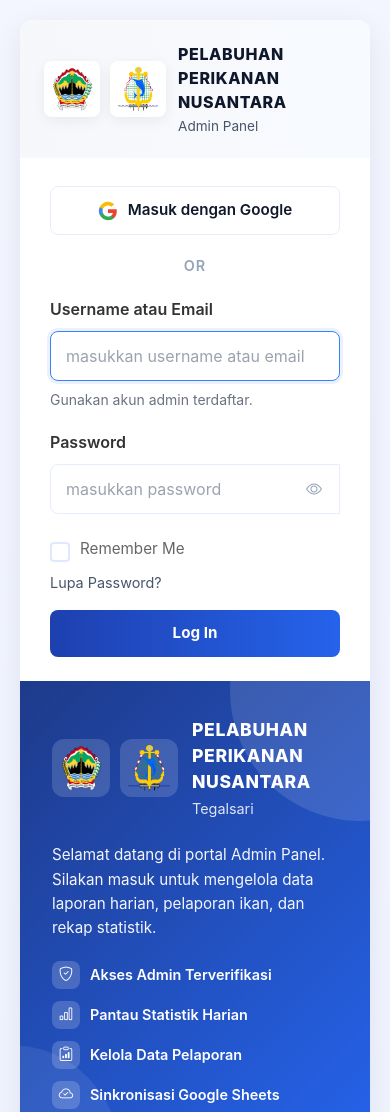
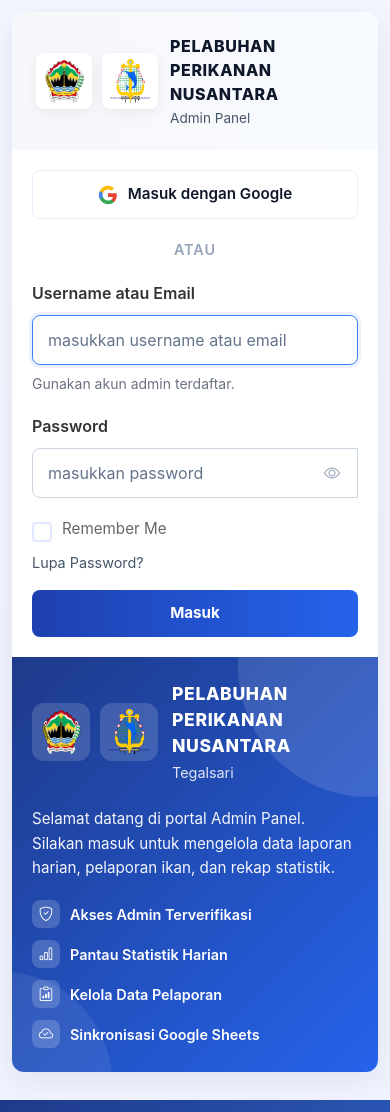
Before and after one commit to Ganyel/LaporIkan, a website: page public/login.html in a window 390 px wide. Shown: the top 1112 px of the page. Drawn offline with nearby package versions, Linux system fonts and the light colour scheme.

```diff
--- a/public/login.html
+++ b/public/login.html
@@ -271,7 +271,7 @@
 
         .form-control {
             padding: 12px 15px;
-            border: 1px solid #e6eefc;
+            border: 1px solid #cbd5e1;
             border-radius: 8px;
             font-size: 1rem;
             transition: all 0.18s ease;
@@ -285,7 +285,7 @@
         }
 
         .form-control::placeholder {
-            color: #9ca3af;
+            color: #64748b;
         }
 
         .form-control.is-invalid {
@@ -579,16 +579,34 @@
         }
 
         @media (max-width: 900px) {
+            body {
+                align-items: flex-start;
+            }
+
+            .login-container {
+                padding: 12px;
+                align-items: flex-start;
+            }
+
             .login-split {
                 grid-template-columns: 1fr;
             }
 
             .login-side {
                 order: 2;
+                padding: 24px 20px;
             }
 
             .login-main {
                 order: 1;
+            }
+
+            .login-body {
+                padding: 20px;
+            }
+
+            .login-footer-row {
+                margin-top: 1rem;
             }
         }
     </style>
@@ -634,7 +652,7 @@
 
                     <div class="login-body">
                         <!-- Alert -->
-                        <div id="alertBox"></div>
+                        <div id="alertBox" role="status" aria-live="polite"></div>
 
                         <!-- Google Sign In Button -->
                         <button type="button" class="btn btn-google w-100 mb-3" onclick="signInWithGoogle()" aria-label="Sign in with Google">
@@ -648,7 +666,7 @@
                         </button>
 
                         <!-- Divider -->
-                        <div class="login-divider">or</div>
+                        <div class="login-divider">atau</div>
 
                         <form id="loginForm" onsubmit="handleLogin(event)">
                             <!-- Username/Email -->
@@ -707,16 +725,10 @@
                                 </div>
 
                                 <!-- Login Button with spinner -->
-                                <button type="submit" class="btn btn-login">
+                                <button type="submit" class="btn btn-login" aria-busy="false">
                                     <span class="btn-spinner" style="margin-right:8px;width:16px;height:16px;border:2px solid rgba(255,255,255,0.35);border-top-color:#fff;border-radius:50%;animation:spin .7s linear infinite;vertical-align:text-bottom;"></span>
-                                    <span class="btn-text">Log In</span>
+                                    <span class="btn-text">Masuk</span>
                                 </button>
-                            </div>
-
-                            <!-- Loading -->
-                            <div class="loading" id="loading">
-                                <span class="spinner"></span>
-                                <span>Sedang memverifikasi...</span>
                             </div>
                         </form>
                     </div>
@@ -952,18 +964,17 @@
             const button = document.querySelector('.btn-login');
             const spinner = button.querySelector('.btn-spinner');
             const text = button.querySelector('.btn-text');
-            const loadingBlock = document.getElementById('loading');
 
             if (show) {
                 if (spinner) spinner.style.display = 'inline-block';
                 if (text) text.textContent = 'Sedang memverifikasi...';
+                button.setAttribute('aria-busy', 'true');
                 button.disabled = true;
-                if (loadingBlock) loadingBlock.style.display = 'block';
             } else {
                 if (spinner) spinner.style.display = 'none';
-                if (text) text.textContent = 'Log In';
+                if (text) text.textContent = 'Masuk';
+                button.setAttribute('aria-busy', 'false');
                 button.disabled = false;
-                if (loadingBlock) loadingBlock.style.display = 'none';
             }
         }
 
```
